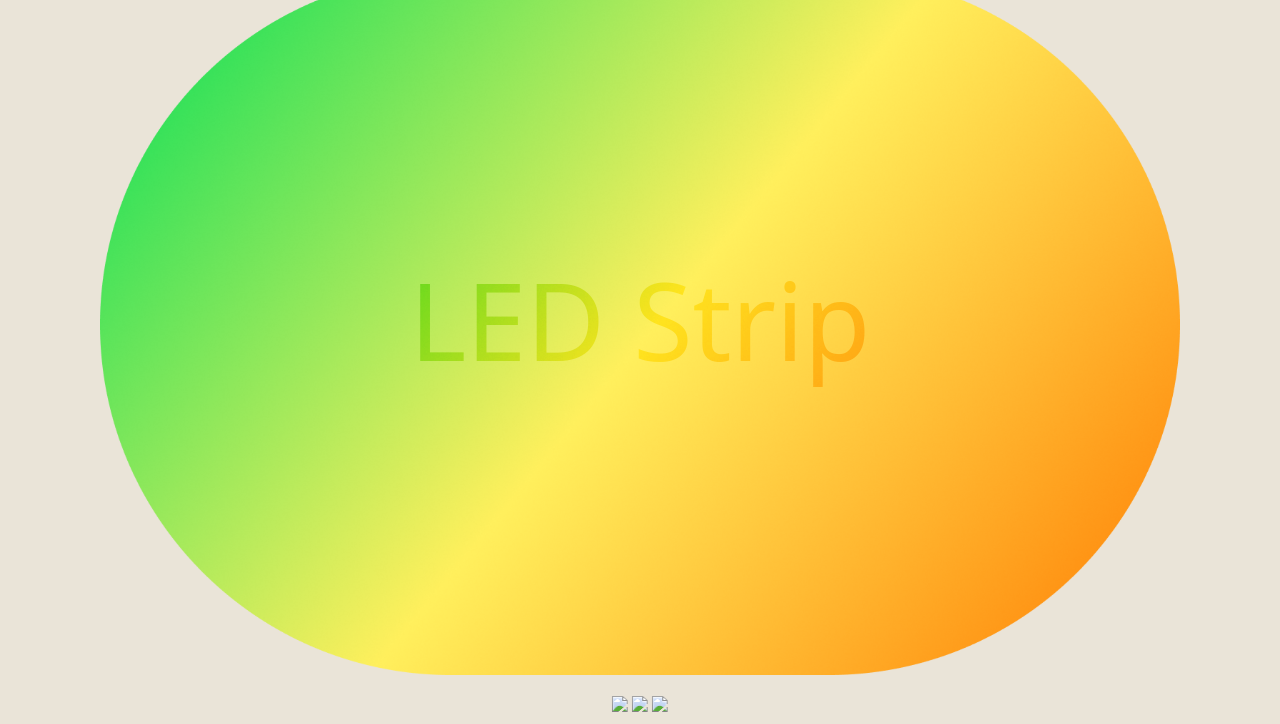
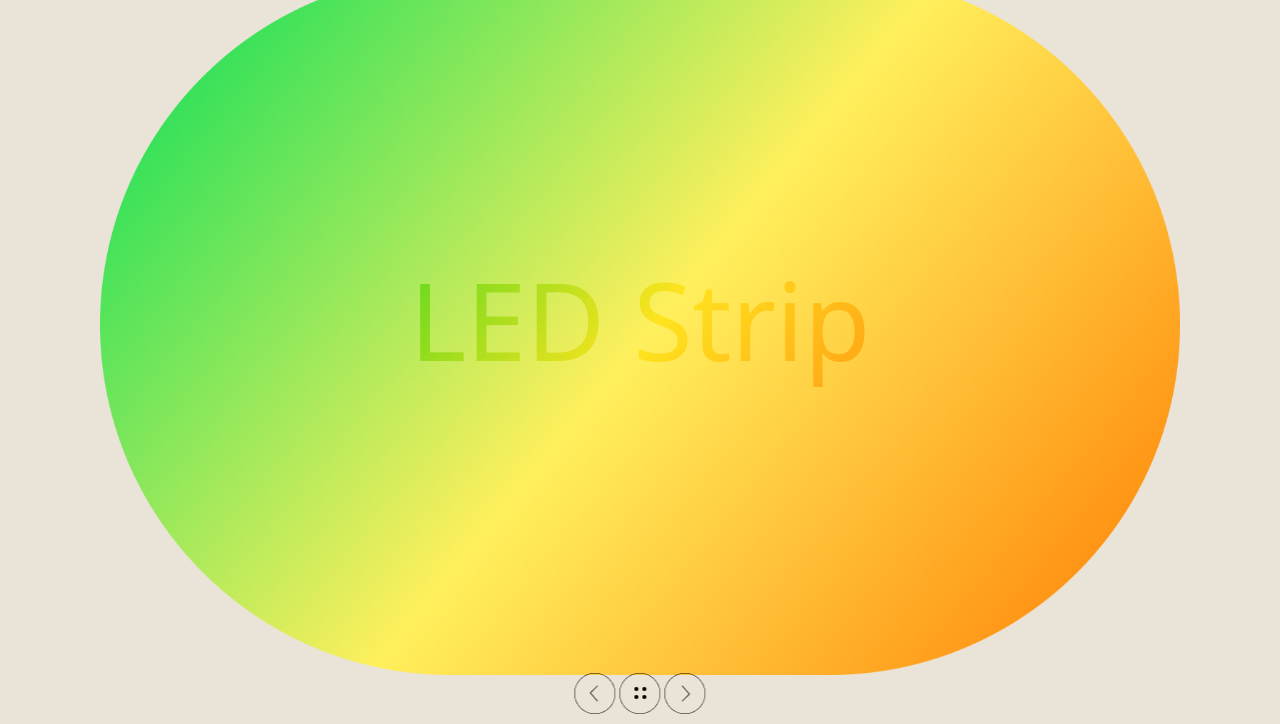
Before and after one commit to dusake-sg/Matin-Y3-Website, a plain HTML site: page catalogue/cat-2.html in a window 1280 px wide. Shown: the part 76-800 px from the top of the page. Drawn offline with nearby package versions, Linux system fonts and the light colour scheme; the site is published under a folder, as on GitHub Pages, so addresses that start at the root find nothing; a web font is replaced by a local one.

```diff
--- a/catalogue/cat-2.html
+++ b/catalogue/cat-2.html
@@ -67,9 +67,9 @@
 <!-- buttons -->
 <div class="bottom-nav">
   <div class="grouped">
-    <a href="../catalogue/cat-1.html"><img src="/assets/images/icon-left.png"</a>
-    <a href="../cat-home.html"><img src="/assets/images/icon-menu-black.png"</a>
-    <a href="../catalogue/cat-3.html"><img src="/assets/images/icon-right.png"</a>
+    <a href="../catalogue/cat-1.html"><img src="../assets/images/icon-left.png"</a>
+    <a href="../cat-home.html"><img src="../assets/images/icon-menu-black.png"</a>
+    <a href="../catalogue/cat-3.html"><img src="../assets/images/icon-right.png"</a>
   </div>
 </div>
 
```
Also changed, not shown: catalogue/cat-3.html (+1 -1 lines).
